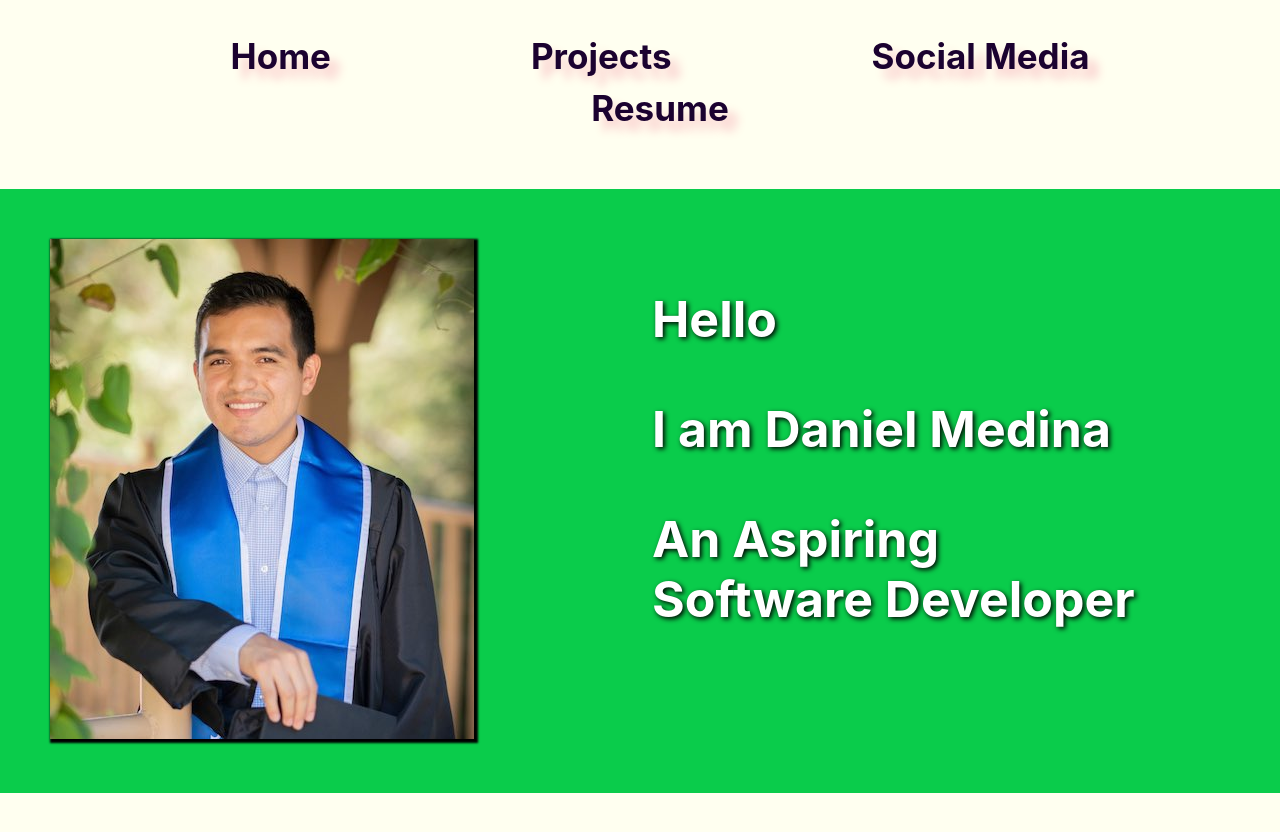
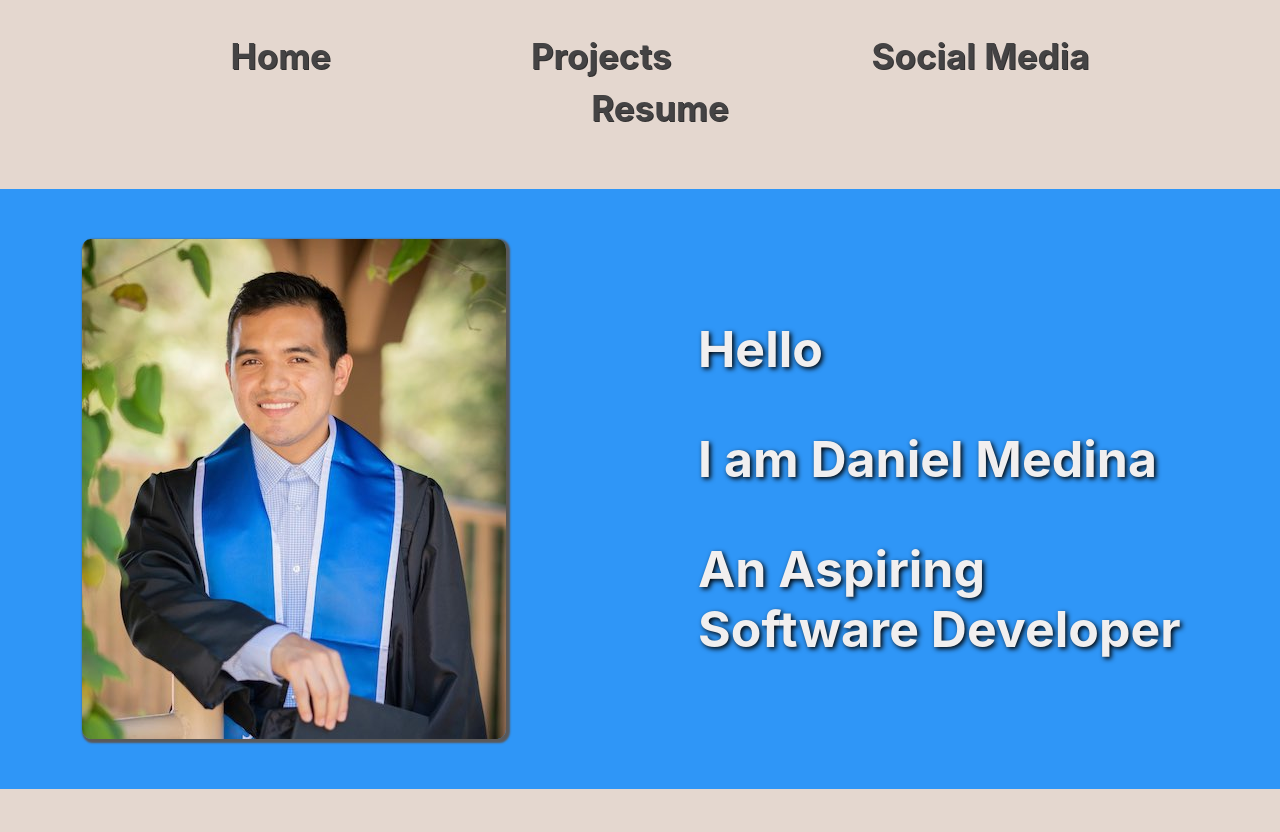
Before and after one commit to danielemedina97/danielemedina97.github.io, a React (Create React App) app: page / in a window 1280 px wide. Shown: the top 832 px of the page. Built offline with nearby package versions, Linux system fonts and the light colour scheme.

Commit message:
Added new project to projects section.

```diff
--- a/src/App.css
+++ b/src/App.css
@@ -1,8 +1,12 @@
 
-.portfolio-intro {
-  background-color: rgb(10, 204, 75);
+.portfolio-intro-container {
+  background-color: rgb(47, 150, 247);
   margin: 50px 0px;
   text-align: center;
+  display: flex;
+  justify-content: center;
+  gap: 12rem;
+  align-items: center;
 }
 
 .content {
@@ -11,22 +15,24 @@
 
 #me-pic {
   margin: 50px 0px;
-  text-align: left;
-  box-shadow: 2px 2px 2px 2px black;
-  margin-right: 10%;
+  /* text-align: left; */
+  box-shadow: 2px 2px 2px 2px rgb(90, 88, 88);
+  /* margin-right: 10%; */
+  border-radius: 2%;
 }
 
 .intro-paragraph {
-  float: right;
-  padding-right: 10%;
-  padding-top: 50px;
-  color: white;
 
+  /* float: right; */
+  /* padding-right: 10%; */
+  /* padding-top: 50px; */
+  color: rgb(241, 239, 239);
+  text-shadow: 2px 2px 5px black;
 }
 .intro-paragraph p{
   font-size: 50px;
   font-weight: 700;
   text-align: left;
   width: 500px;
-  text-shadow: 2px 2px 5px black;
+  text-shadow: 2px 2px 5px blackgit;
 }
--- a/src/App.js
+++ b/src/App.js
@@ -11,8 +11,10 @@ function App() {
 
   return (
     <div className="App">
-      <Navbar/>
-      <div className="portfolio-intro">
+        <header>
+          <Navbar/>
+        </header>
+      <div className="container portfolio-intro-container">
           <img id="me-pic" src={Me}/>
           <div className="intro-paragraph">
             <p>Hello </p>
--- a/src/index.css
+++ b/src/index.css
@@ -5,7 +5,8 @@ body {
     sans-serif;
   -webkit-font-smoothing: antialiased;
   -moz-osx-font-smoothing: grayscale;
-  background-color:ivory;
+  /* background-color:ivory; */
+  background-color: rgb(228, 215, 207);
 }
 
 code {
--- a/src/resources/components/Navbar/Navbar.css
+++ b/src/resources/components/Navbar/Navbar.css
@@ -5,7 +5,7 @@
     margin: 0px;
     font-size: 35px;
     text-align: center;
-    text-shadow: 10px 10px 10px rgb(250, 203, 203);
+    text-shadow: 1px 1px 0px rgb(49, 47, 47);
 }
 
 #navbar-options {
@@ -24,7 +24,7 @@
 
 #navbar-options li a{
     text-decoration: none;
-    color: rgb(27, 2, 48);
+    color: rgb(68, 67, 68);
     font-weight: bold;
 
 }
--- a/src/resources/components/projects/Projects.css
+++ b/src/resources/components/projects/Projects.css
@@ -1,6 +1,6 @@
 
 .projects {
-    background-color: rgb(10, 204, 75);
+    background-color: rgb(47, 150, 247);
     margin: 50px 0px;
     font-size: 60px;
     font-weight: 700;
@@ -28,7 +28,7 @@
     text-align: left;
     margin: 0 auto;
     padding-top: 50px;
-    color: white;
+    color: rgb(241, 239, 239);
   }
 
   #compiler-project {
--- a/src/resources/components/projects/Projects.js
+++ b/src/resources/components/projects/Projects.js
@@ -5,7 +5,7 @@ import "./Projects.css";
 export default function Projects() {
     return (
         <>
-            <Navbar/>
+            <header><Navbar/></header>
             <div className="projects">
                 <div class="first-project">
                     <h2>Be Bored Not</h2>
@@ -13,14 +13,19 @@ export default function Projects() {
                     <p class="project-desc">Web Application that allows you to
                     query for an activity so you can cure your boredom!</p>
                 </div>
+                <div class="band-site-project project">
+                    <h2>Band Website</h2>
+                    <iframe width="560" height="315" src="https://www.youtube.com/embed/THi9Ew_vYkQ" title="YouTube video player" frameborder="0" allow="accelerometer; autoplay; clipboard-write; encrypted-media; gyroscope; picture-in-picture" allowfullscreen></iframe>
+                    <p class="project-desc">Web page for band that includes landing page, about page, and shop.</p>
+                </div>
                 <div class="project" id="coffeeshop-project">
-                    <h2>Coffee Shop Site</h2>
+                    <h2>Coffee Shop Website</h2>
                     <iframe width="700" class="project-video" height="415" src="https://www.youtube.com/embed/JpBV7onGBX4" title="YouTube video player" frameborder="0" allow="accelerometer; autoplay; clipboard-write; encrypted-media; gyroscope; picture-in-picture" allowfullscreen></iframe>
                     <p class="project-desc">Landing page and blog page for
                     coffee shop as well as a page for making coffee orders.</p>
                 </div>
                 <div class="project" id="compiler-project">
-                    <h2>Compiler Project </h2>
+                    <h2>Compiler</h2>
                     <iframe width="700" height="415" src="https://www.youtube.com/embed/ziqKgeYGLyU" title="YouTube video player" frameborder="0" allow="accelerometer; autoplay; clipboard-write; encrypted-media; gyroscope; picture-in-picture" allowfullscreen></iframe>
                     <p class="project-desc">Compiler project done in theory of
                     computing course. Consists of scanner, parser and translator.</p>
--- a/src/resources/components/social-media/SocialMedia.css
+++ b/src/resources/components/social-media/SocialMedia.css
@@ -1,22 +1,14 @@
 .social-media {
-  background-color: rgb(10, 204, 75);
+  background-color: rgb(47, 150, 247);
   margin: 50px 0px;
-  text-align: center;
+  min-height: 500px;
+  display: flex;
+  justify-content: center;
+  align-items: center;
+  gap: 32rem;
 }
 
-h1 {
-  padding-top: 50px;
-  font-size: 80px;
-  font-weight: 700;
-  text-shadow: 3px 3px 0px white;
+.social-media-icon {
+  width: 250px;
+  height: 250px;
 }
-
-
-.social-media-options li{
-  display: inline-block;
-  font-weight: bold;
-  list-style-type: none;
-  /* margin: 50px 13.5%; */
-  margin: 0 auto;
-  padding: 50px 150px 50px 150px;
-}
--- a/src/resources/components/social-media/SocialMedia.js
+++ b/src/resources/components/social-media/SocialMedia.js
@@ -7,12 +7,12 @@ import LinkedInIcon from '../../images/linkedin-icon.png';
 export default function SocialMedia() {
     return (
         <>
-            <Navbar/>
+            <header><Navbar/></header>
             <div className="social-media">
-                <ul className= "social-media-options">
-                    <li> <a href="https://github.com/danielemedina97" target="_blank"><img src={GitHubIcon} id="github-icon"/> </a></li>
-                    <li> <a href="https://www.linkedin.com/in/daniel-medina-178638183/"><img src={LinkedInIcon} id="linkedin-icon"/> </a></li>
-                </ul>
+                <a href="https://github.com/danielemedina97" target="_blank"><img src={GitHubIcon} class="social-media-icon
+                github-icon"/> </a>
+                <a href="https://www.linkedin.com/in/daniel-medina-178638183/"><img src={LinkedInIcon} class="social-media-icon
+                linkedin-icon"/> </a>
              </div>
        </>
     )
```
